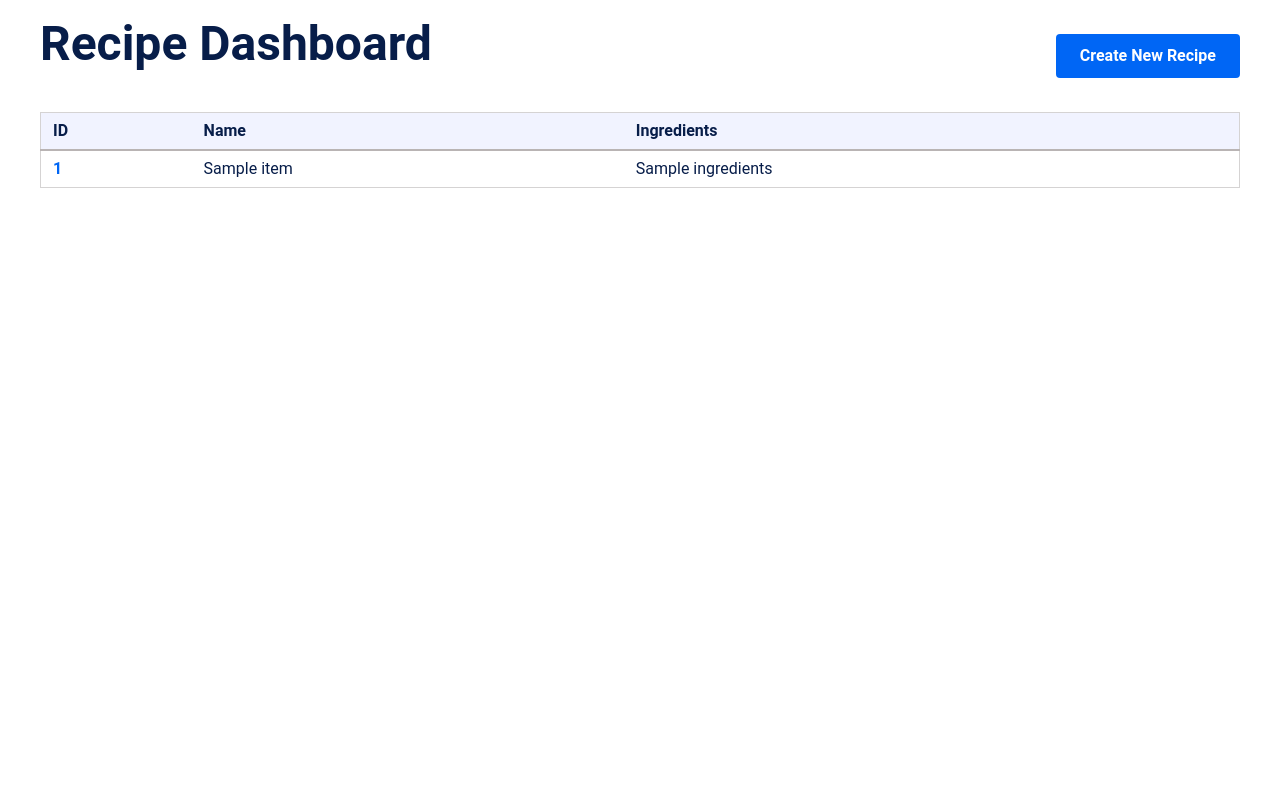
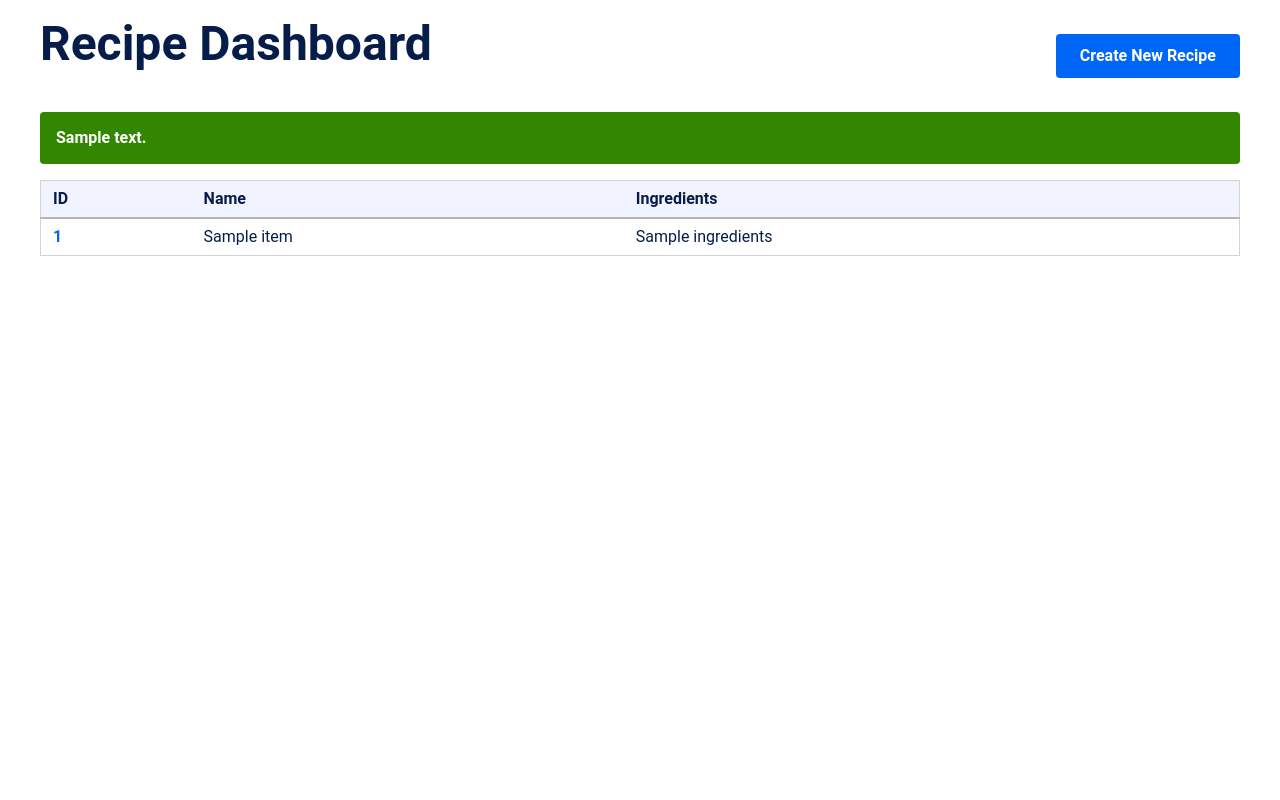
Before and after one commit to rpath2000/recipeapp2, a Python web app: template app/web/templates/index.html in a window 1280 px wide. Run offline with Jinja, Linux system fonts and the light colour scheme; the template is opened without the code that fills it: most values are stand-ins (such as "Sample title", 1, 10 or a date in 2020).

Commit message:
TASK-0004: Frontend application

```diff
--- a/app/web/templates/index.html
+++ b/app/web/templates/index.html
@@ -208,6 +208,15 @@ a:focus-visible {
   margin: 0 0 16px 0;
   font-size: var(--un-typography-body-font-size);
 }
+
+.success-message {
+  background-color: var(--un-success-default);
+  color: var(--un-text-inverse);
+  padding: var(--un-grid-space-gutter-default);
+  border-radius: var(--un-radius-small);
+  margin-bottom: var(--un-grid-space-gutter-default);
+  font-weight: var(--un-font-weight-primary-bold);
+}
 </style>
   {% include "_shared_styles.html" %}
 </head>
@@ -218,6 +227,10 @@ a:focus-visible {
       <h1>Recipe Dashboard</h1>
       <a href="/recipe" role="button" style="background-color: var(--un-primary-default); color: var(--un-text-inverse); padding: 12px 24px; border-radius: var(--un-radius-small); font-weight: var(--un-font-weight-primary-bold); display: inline-block;">Create New Recipe</a>
     </header>
+
+    {% if success_message %}
+    <div class="success-message" role="alert">{{ success_message }}</div>
+    {% endif %}
 
     <main>
       <table role="table" aria-label="Recipe list">
```
Also changed, not shown: app/web/templates/recipe.html (+3 -4 lines).
